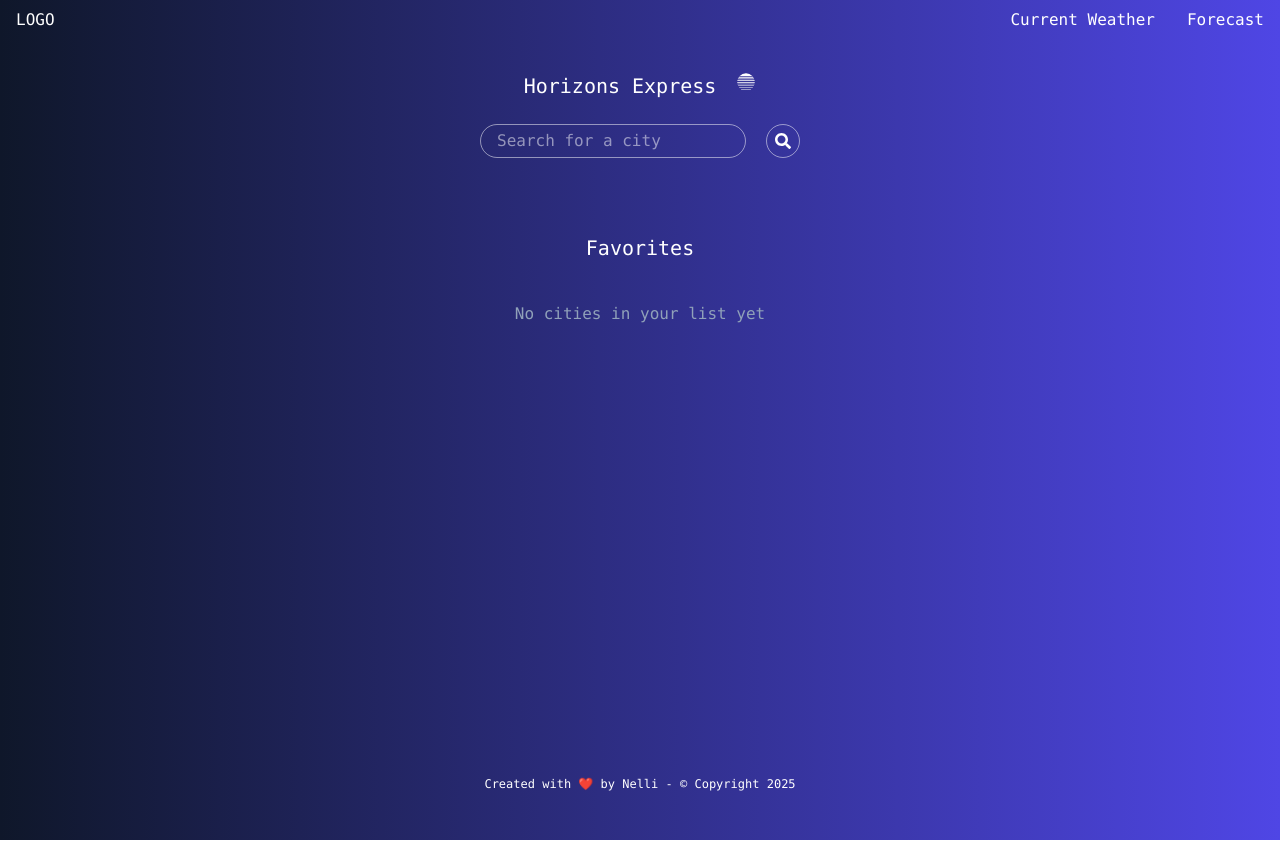
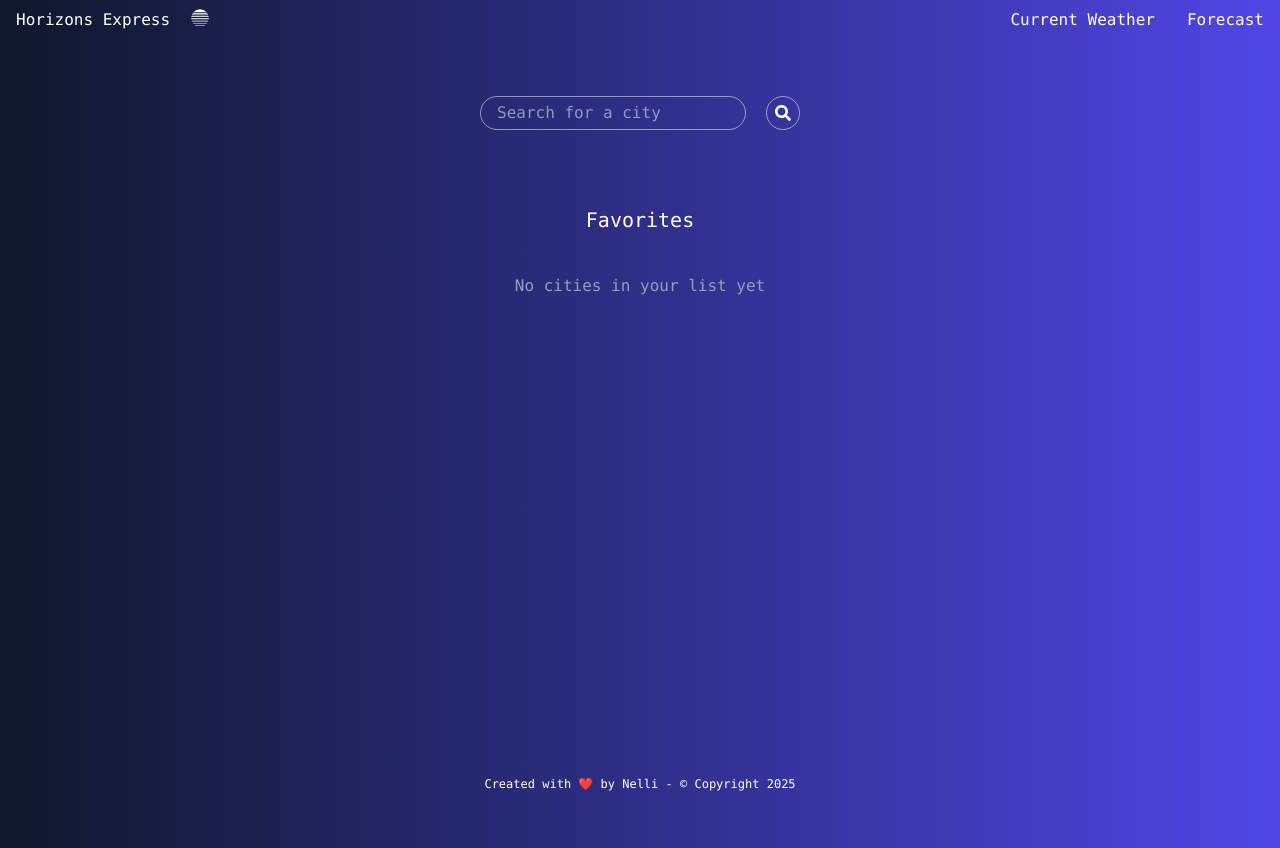
Before and after one commit to Raftouch/horizons-express, a React (Vite) app in the folder client/: page / in a window 1280 px wide. Built offline with nearby package versions, Linux system fonts and the light colour scheme.

Commit message:
:lipstick: move title and logo from main page to navbar

```diff
--- a/client/src/components/NavBar.tsx
+++ b/client/src/components/NavBar.tsx
@@ -1,9 +1,16 @@
 import { Link } from "react-router-dom";
+import { GiStripedSun } from "react-icons/gi";
+import { useTranslation } from "react-i18next";
 
 export default function NavBar() {
+  const { t } = useTranslation();
+
   return (
     <div className="flex justify-between text-white px-4 py-2">
-      <span>LOGO</span>
+      <div className="flex gap-5">
+        <h1 className="text-white mb-2">{t("appTitle")}</h1>
+        <GiStripedSun className="text-white w-5 h-5" />
+      </div>
       <ul className="flex gap-8">
         <li>
           <Link to="/">Current Weather</Link>
--- a/client/src/pages/MainPage.tsx
+++ b/client/src/pages/MainPage.tsx
@@ -1,17 +1,9 @@
-import { useTranslation } from "react-i18next";
 import Favorite from "../components/Favorite";
 import Weather from "../components/Weather";
-import { GiStripedSun } from "react-icons/gi";
 
 export default function MainPage() {
-  const { t } = useTranslation();
-
   return (
     <div className="px-10 py-8 flex flex-col items-center text-slate-900 w-full min-h-screen">
-      <div className="flex gap-5">
-        <h1 className="text-white text-xl mb-2">{t("appTitle")}</h1>
-        <GiStripedSun className="text-white w-5 h-5" />
-      </div>
       <Weather />
       <Favorite />
     </div>
```
